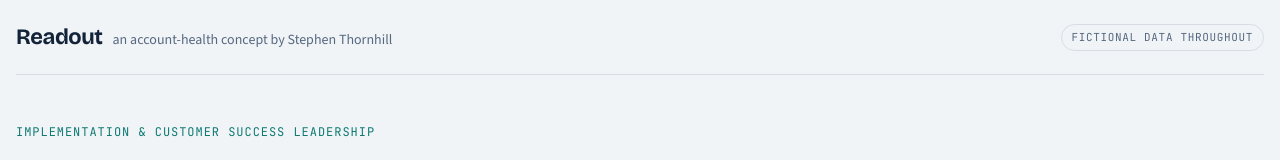
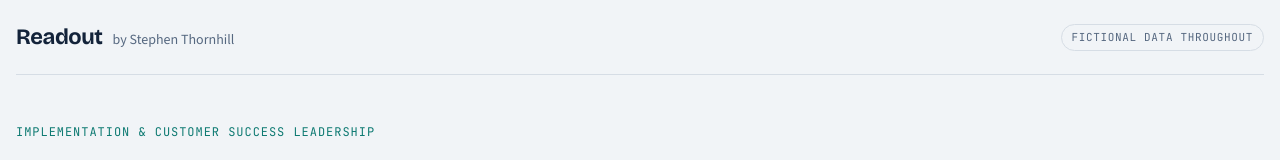
Before and after one commit to thornhill37/readout, a plain HTML site: page index.html in a window 1280 px wide. Shown: the top 160 px of the page. Drawn offline with nearby package versions, Linux system fonts and the light colour scheme.

Commit message:
Add files via upload

```diff
--- a/index.html
+++ b/index.html
@@ -612,7 +612,7 @@ details.fold.card>summary b{font-size:18px;font-family:var(--display)}
 
 <div class="wrap">
   <header class="topline">
-    <div class="brand"><b>Readout</b><span>an account-health concept by Stephen Thornhill</span></div>
+    <div class="brand"><b>Readout</b><span>by Stephen Thornhill</span></div>
     <span class="tag">Fictional data throughout</span>
   </header>
 
```
